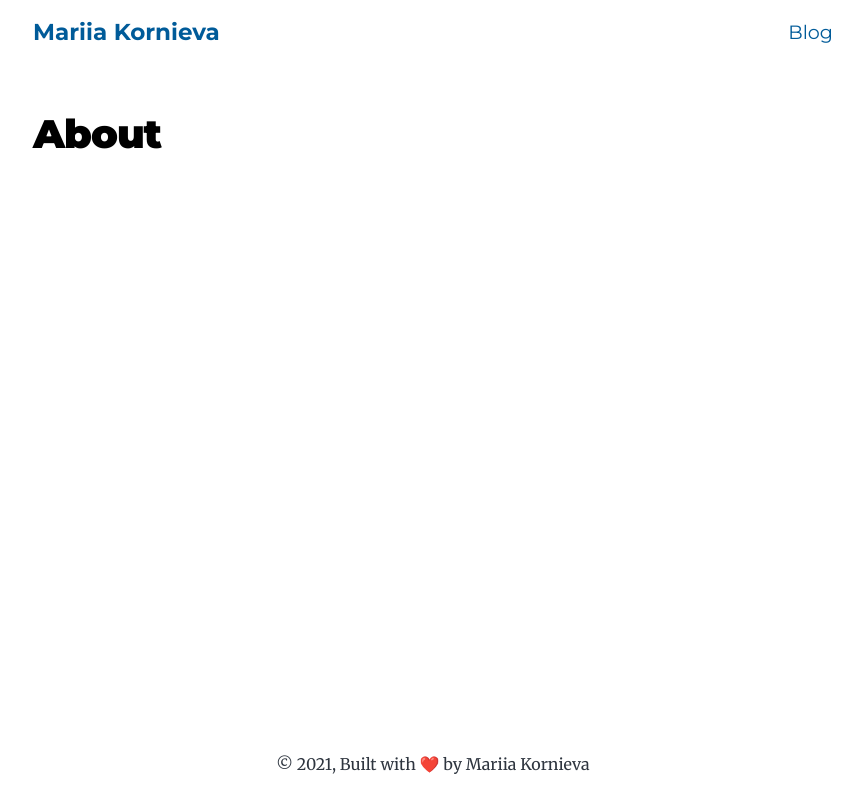
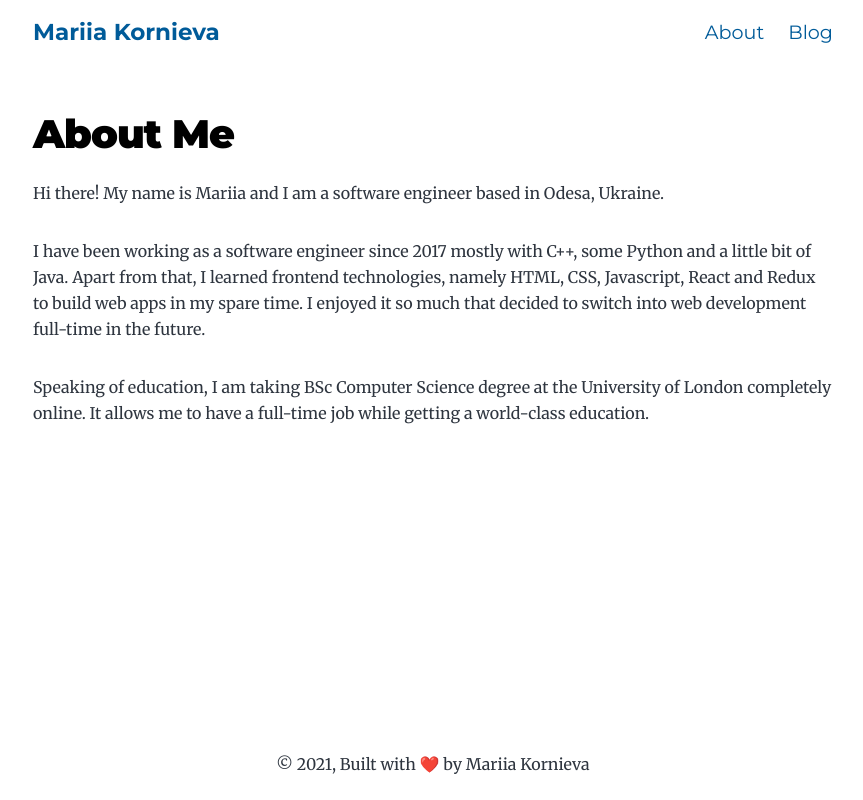
Before and after one commit to mariiakornieva/gatsby-blog, a Gatsby site: page /about in a window 1280 px wide. Shown: the whole page, without its empty margins (207-1070 px from the left). Built offline with nearby package versions, Linux system fonts and the light colour scheme; Gatsby itself is replaced by a stand-in of ours.

Commit message:
Add about me info

```diff
--- a/content/blog/new-beginnings/index.md
+++ b/content/blog/new-beginnings/index.md
@@ -7,9 +7,9 @@ description: I am starting my blog
 Welcome to my blog!
 
 I am so excited to embark on this journey. I have a lot of things to share and I believe the best way to learn new things is to teach others.
-So on my blog I am going to share whar I already know and what I've just started learning.
+So on my blog I am going to share what I already know and what I've just started learning.
 
-This quote by Richard Feynman perfectly describes the aim of this blog:
+This quote by Richard Feynman perfectly describes the aim of learning by teaching when you need to explain the underlying concept of something:
 
 > I learned very early the difference between knowing the name of something and knowing something. - R.Feynman
 
--- a/gatsby-config.js
+++ b/gatsby-config.js
@@ -19,8 +19,8 @@ module.exports = {
     {
       resolve: `gatsby-source-filesystem`,
       options: {
+        name: `blog`,
         path: `${__dirname}/content/blog`,
-        name: `blog`,
       },
     },
     {
--- a/src/components/layout.js
+++ b/src/components/layout.js
@@ -2,9 +2,6 @@ import * as React from "react"
 import { Link } from "gatsby"
 
 const Layout = ({ location, title, children }) => {
-  // const rootPath = `${__PATH_PREFIX__}/`
-  // const isRootPath = location.pathname === rootPath
-
   const header = (
     <>
       <Link className="header-link header-link-home" to="/">
@@ -12,9 +9,9 @@ const Layout = ({ location, title, children }) => {
       </Link>
 
       <span className="header-links">
-        {/* <Link className="header-link" to="/about">
+        <Link className="header-link" to="/about">
           About
-        </Link> */}
+        </Link>
 
         <Link className="header-link" to="/blog">
           Blog
@@ -32,7 +29,7 @@ const Layout = ({ location, title, children }) => {
       <header className="global-header">{header}</header>
       <main className="main-content">{children}</main>
       <footer className="global-footer">
-        © {new Date().getFullYear()}, Built with ❤️ by Mariia Kornieva
+        {'© '}{new Date().getFullYear()}{', Built with ❤️ by Mariia Kornieva'}
       </footer>
     </div>
   )
--- a/src/pages/about.tsx
+++ b/src/pages/about.tsx
@@ -3,37 +3,37 @@ import { PageProps, graphql } from "gatsby";
 import Layout from '../components/layout';
 import Seo from "../components/seo";
 
-const About = (props: PageProps) => {
+const AboutPage = (props: PageProps) => {
   const siteTitle = props.data.site.siteMetadata?.title || `Title`;
 
   return (
     <Layout location={props.location} title={siteTitle}>
       <Seo title="About" />
-      <h1>About</h1>
+      <article
+        itemScope
+      >
+        <header>
+          <h1 itemProp="headline">About Me</h1>
+        </header>
 
-      <section>
-        <p>
-        </p>
-      </section>
+        <section>
+          <p>
+            Hi there! My name is Mariia and I am a software engineer based in Odesa, Ukraine.
+          </p>
 
-      {/* <iframe
-        src="https://mariiakornieva.substack.com/embed"
-        width="480"
-        height="210"
-        style={{
-          borderWidth: '1px',
-          borderStyle: 'solid',
-          borderColor: '#EEE',
-          background: 'white',
-        }}
-        frameBorder="0"
-        scrolling="no"
-      ></iframe> */}
+          <p>
+            I have been working as a software engineer since 2017 mostly with C++, some Python and a little bit of Java. Apart from that, I learned frontend technologies, namely HTML, CSS, Javascript, React and Redux to build web apps in my spare time. I enjoyed it so much that decided to switch into web development full-time in the future.
+          </p>
+          <p>
+            Speaking of education, I am taking BSc Computer Science degree at the University of London completely online. It allows me to have a full-time job while getting a world-class education.
+          </p>
+        </section>
+      </article>
     </Layout>
   );
 };
 
-export default About;
+export default AboutPage;
 
 export const pageQuery = graphql`
   query {
```
Also changed, not shown: src/components/bio.js (+3 -4 lines), src/templates/blog-post.js (+13 -1 lines), 1 other file.
